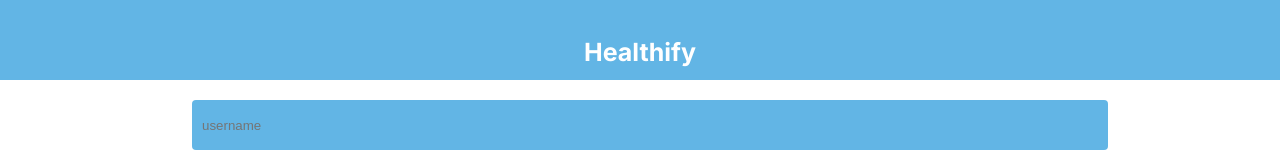
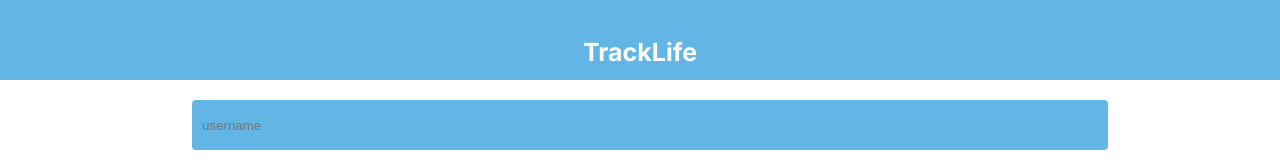
Before and after one commit to Davidosky007/tracking-app-react, a React (Create React App) app: page /users/login in a window 1280 px wide. Shown: the top 160 px of the page. Built offline with nearby package versions, Linux system fonts and the light colour scheme.

Commit message:
Modify readme file

```diff
--- a/src/Components/Nav.js
+++ b/src/Components/Nav.js
@@ -1,6 +1,6 @@
 const Nav = () => (
   <div className="background-blue nav fixed">
-    <h1 className="color-white title bold large">Healthify</h1>
+    <h1 className="color-white title bold large">TrackLife</h1>
   </div>
 );
 
```
Also changed, not shown: 2 other files (tests, documents, lock files or other folders).
